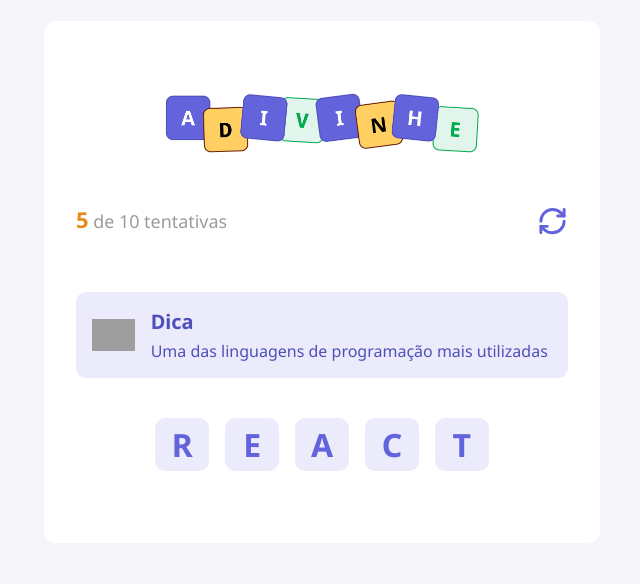
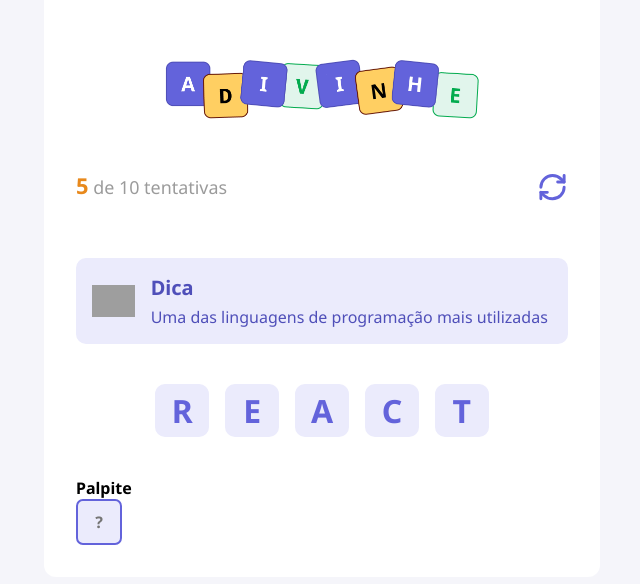
Before and after one commit to macedocmateus/adivinhe, a React (Vite) app: page / in a window 1280 px wide. Shown: the part 118-702 px from the top of the page, without its empty margins (318-958 px from the left). Built offline with nearby package versions, Linux system fonts and the light colour scheme; grey boxes are pictures that could not be loaded.

Commit message:
add input component

```diff
--- a/src/App.tsx
+++ b/src/App.tsx
@@ -2,6 +2,7 @@
 import { Header } from "./components/Header";
 import { Tip } from "./components/Tip";
 import { Letter } from "./components/Letter";
+import { Input } from "./components/Input";
 
 function App() {
     function handleRestartGame() {
@@ -26,6 +27,12 @@
                     <Letter value="C"></Letter>
                     <Letter value="T"></Letter>
                 </div>
+
+                <h4>Palpite</h4>
+
+                <div>
+                    <Input autoFocus maxLength={1} placeholder="?"></Input>
+                </div>
             </main>
         </div>
     );
--- /dev/null
+++ b/src/components/Input/index.tsx
@@ -0,0 +1,7 @@
+import styles from "./styles.module.css";
+
+type Props = React.ComponentProps<"input">;
+
+export function Input({ ...rest }: Props) {
+    return <input type="text" className={styles.input} {...rest} />;
+}
--- /dev/null
+++ b/src/components/Input/styles.module.css
@@ -0,0 +1,16 @@
+.input {
+    width: 2.87rem;
+    height: 2.87rem;
+    border-radius: 0.43rem;
+
+    background-color: #ebebfc;
+    border: 2px solid #6363db;
+    color: #6363db;
+
+    text-transform: uppercase;
+    text-align: center;
+    font-size: 1rem;
+    font-weight: 700;
+
+    outline: none;
+}
--- a/src/global.css
+++ b/src/global.css
@@ -15,6 +15,11 @@
     font-family: "Noto Sans", sans-serif;
 }
 
+input {
+    font-family: "Noto Sans", sans-serif;
+    font-optical-sizing: auto;
+}
+
 button {
     cursor: pointer;
     transition: filter 0.2s;
```
